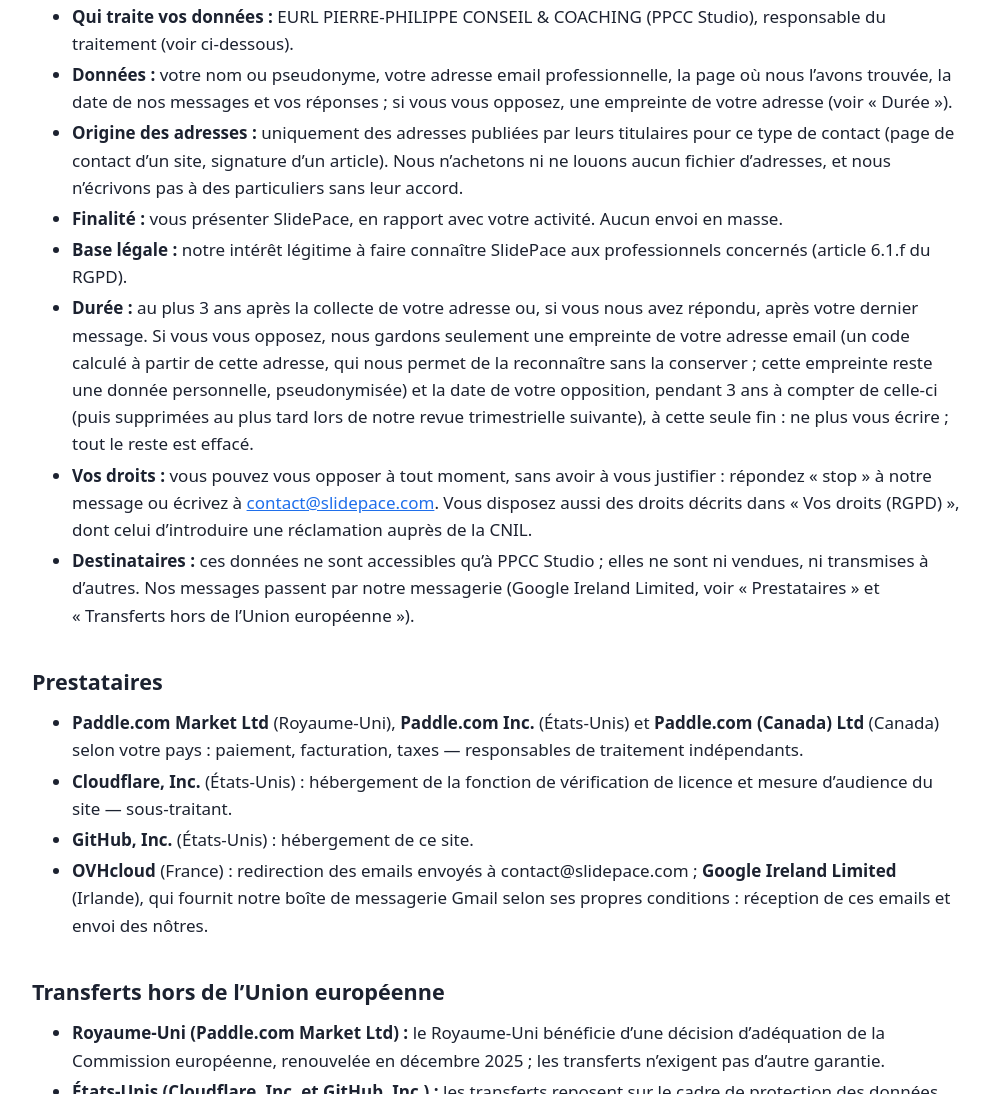
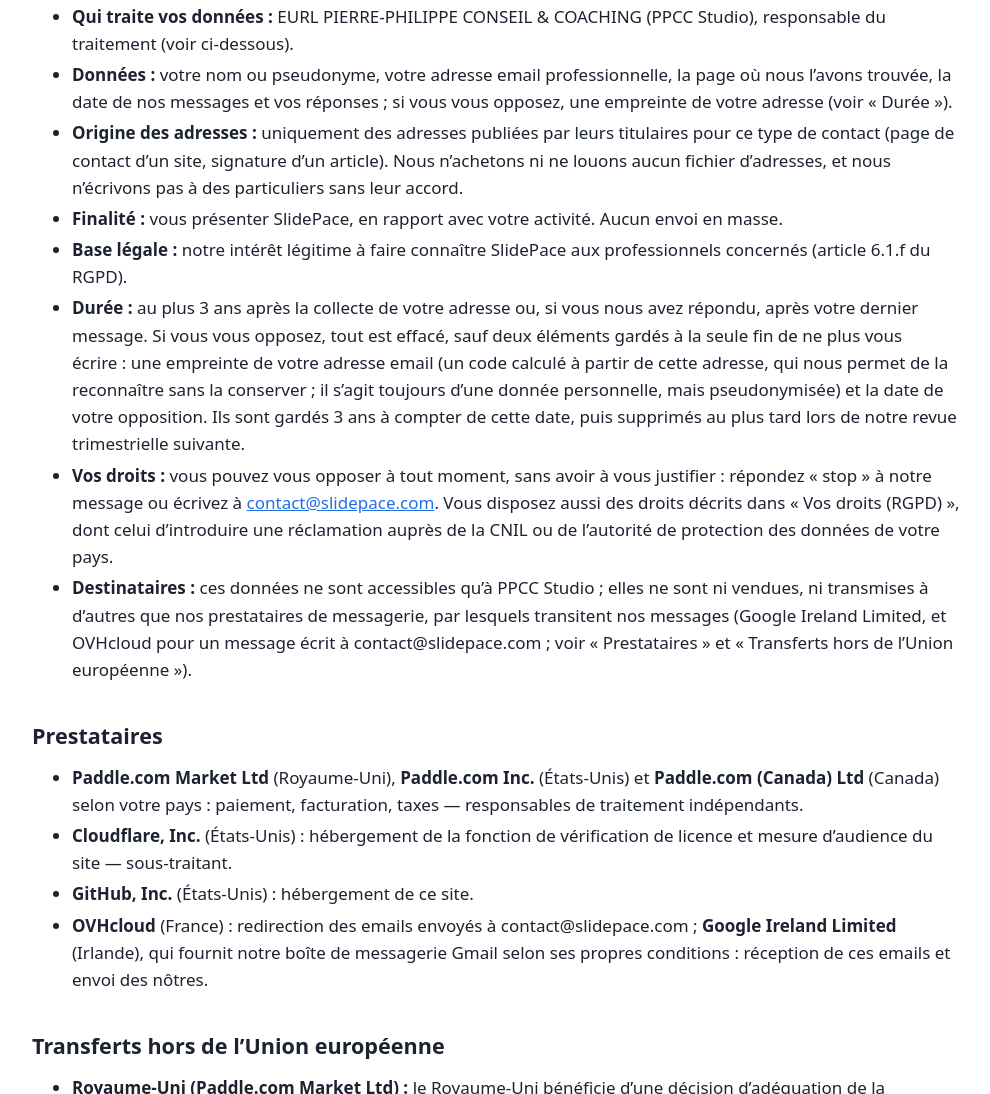
Before and after one commit to lephis2005/slidepace-site, a plain HTML site: page fr/privacy.html in a window 1280 px wide. Shown: the part 3783-4877 px from the top of the page, without its empty margins (144-1134 px from the left). Drawn offline with Linux system fonts and the light colour scheme.

Commit message:
Session 30 : politique EN/FR, rubrique Prospection — Durée plus courte (empreinte et date seules gardées, 3 ans puis revue trimestrielle), prestataires de messagerie (Google Ireland Limited, OVHcloud pour contact@), réclamation auprès de la CNIL ou de l'autorité du pays ; copie de site/ de main 6a219e5 (sans .md ni commentaires internes)

```diff
--- a/fr/privacy.html
+++ b/fr/privacy.html
@@ -92,9 +92,9 @@
   <li><strong>Origine des adresses :</strong> uniquement des adresses publiées par leurs titulaires pour ce type de contact (page de contact d’un site, signature d’un article). Nous n’achetons ni ne louons aucun fichier d’adresses, et nous n’écrivons pas à des particuliers sans leur accord.</li>
   <li><strong>Finalité :</strong> vous présenter SlidePace, en rapport avec votre activité. Aucun envoi en masse.</li>
   <li><strong>Base légale :</strong> notre intérêt légitime à faire connaître SlidePace aux professionnels concernés (article 6.1.f du RGPD).</li>
-  <li><strong>Durée :</strong> au plus 3 ans après la collecte de votre adresse ou, si vous nous avez répondu, après votre dernier message. Si vous vous opposez, nous gardons seulement une empreinte de votre adresse email (un code calculé à partir de cette adresse, qui nous permet de la reconnaître sans la conserver ; cette empreinte reste une donnée personnelle, pseudonymisée) et la date de votre opposition, pendant 3 ans à compter de celle-ci (puis supprimées au plus tard lors de notre revue trimestrielle suivante), à cette seule fin : ne plus vous écrire ; tout le reste est effacé.</li>
-  <li><strong>Vos droits :</strong> vous pouvez vous opposer à tout moment, sans avoir à vous justifier : répondez « stop » à notre message ou écrivez à <a href="mailto:contact@slidepace.com">contact@slidepace.com</a>. Vous disposez aussi des droits décrits dans « Vos droits (RGPD) », dont celui d’introduire une réclamation auprès de la CNIL.</li>
-  <li><strong>Destinataires :</strong> ces données ne sont accessibles qu’à PPCC Studio ; elles ne sont ni vendues, ni transmises à d’autres. Nos messages passent par notre messagerie (Google Ireland Limited, voir « Prestataires » et « Transferts hors de l’Union européenne »).</li>
+  <li><strong>Durée :</strong> au plus 3 ans après la collecte de votre adresse ou, si vous nous avez répondu, après votre dernier message. Si vous vous opposez, tout est effacé, sauf deux éléments gardés à la seule fin de ne plus vous écrire : une empreinte de votre adresse email (un code calculé à partir de cette adresse, qui nous permet de la reconnaître sans la conserver ; il s’agit toujours d’une donnée personnelle, mais pseudonymisée) et la date de votre opposition. Ils sont gardés 3 ans à compter de cette date, puis supprimés au plus tard lors de notre revue trimestrielle suivante.</li>
+  <li><strong>Vos droits :</strong> vous pouvez vous opposer à tout moment, sans avoir à vous justifier : répondez « stop » à notre message ou écrivez à <a href="mailto:contact@slidepace.com">contact@slidepace.com</a>. Vous disposez aussi des droits décrits dans « Vos droits (RGPD) », dont celui d’introduire une réclamation auprès de la CNIL ou de l’autorité de protection des données de votre pays.</li>
+  <li><strong>Destinataires :</strong> ces données ne sont accessibles qu’à PPCC Studio ; elles ne sont ni vendues, ni transmises à d’autres que nos prestataires de messagerie, par lesquels transitent nos messages (Google Ireland Limited, et OVHcloud pour un message écrit à contact@slidepace.com ; voir « Prestataires » et « Transferts hors de l’Union européenne »).</li>
 </ul>
 
 <h2>Prestataires</h2>
```
Also changed, not shown: privacy.html (+3 -3 lines).
